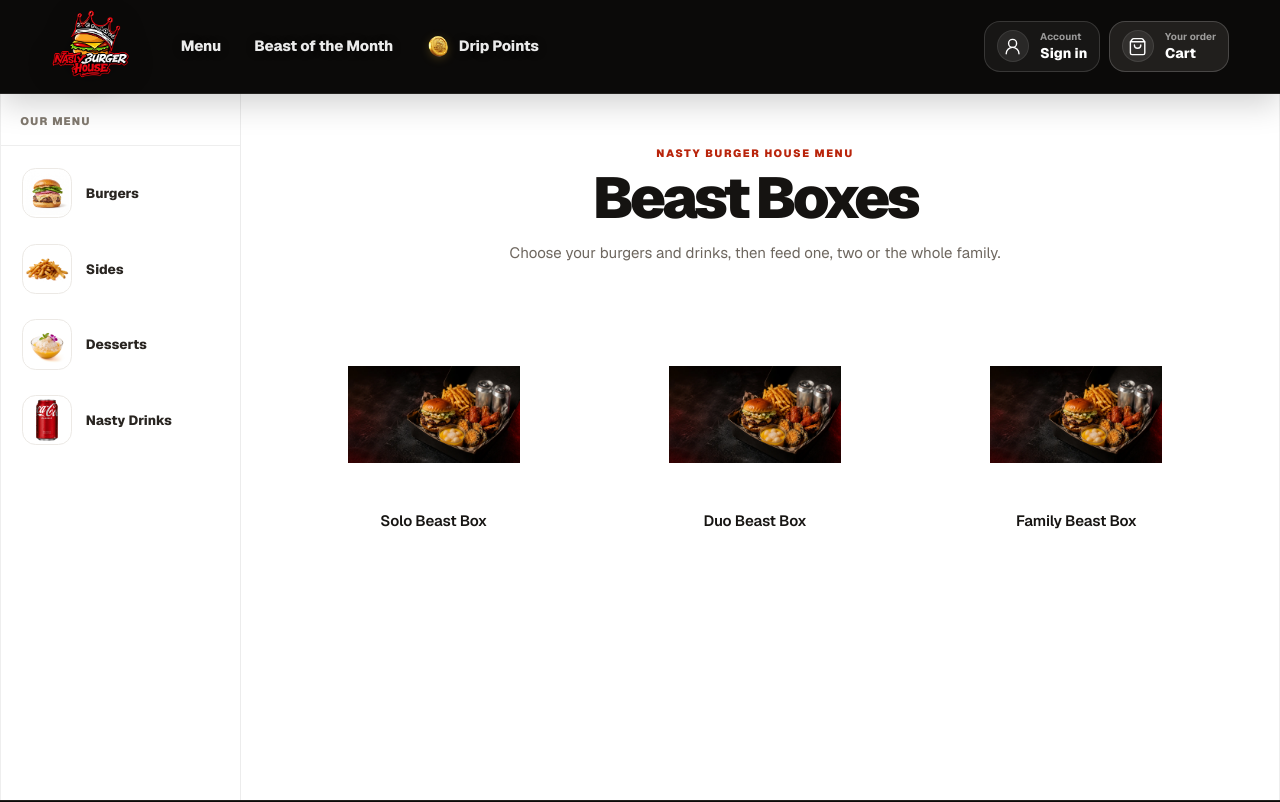
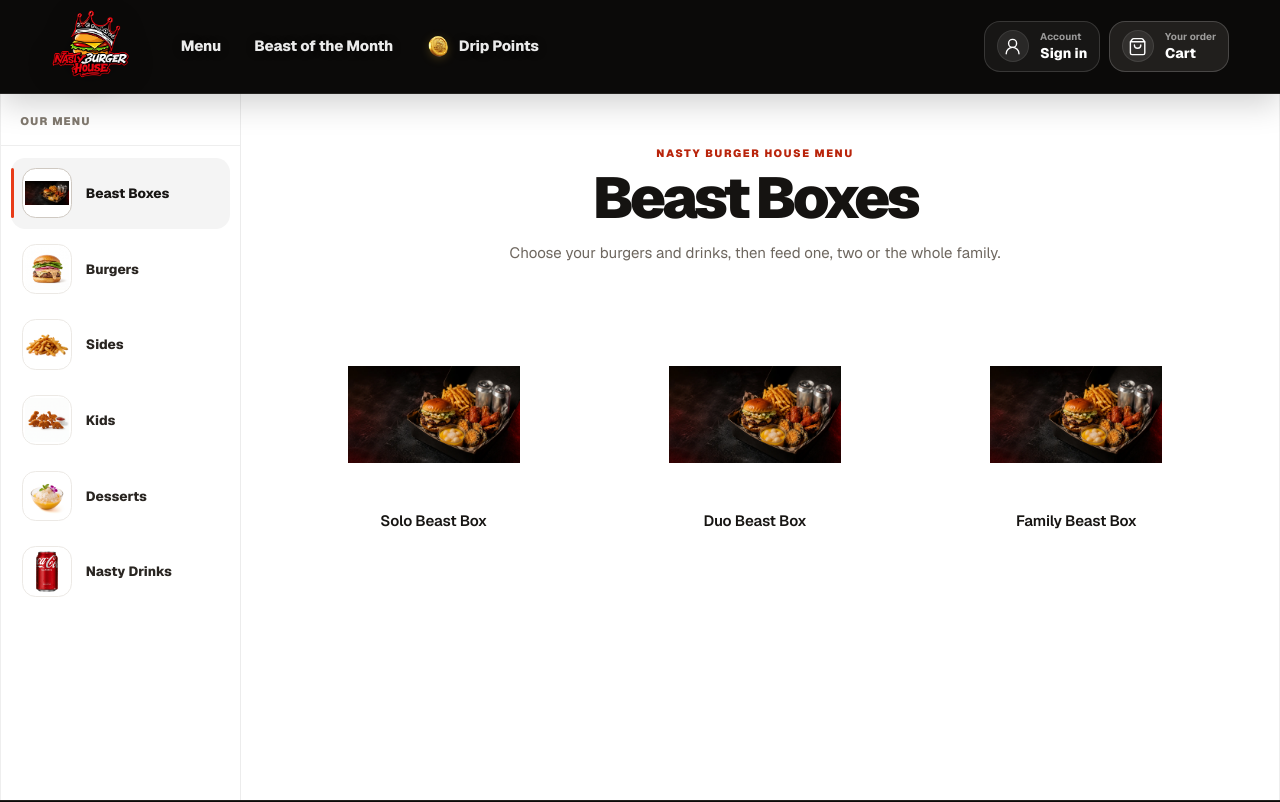
Before and after one commit to furbagurung/nasty-burger-house, a Next.js app: page /menu/beast-boxes in a window 1280 px wide. Shown: the top 802 px of the page. Built offline with nearby package versions, Linux system fonts and the light colour scheme.

Commit message:
Prioritize Beast Boxes and add Kids menu tab

```diff
--- a/app/data/menu-pages.ts
+++ b/app/data/menu-pages.ts
@@ -35,11 +35,11 @@ export const menuPageCategories: MenuPageCategory[] = [
   },
   {
     id: "kids",
-    label: "Little Beasts",
-    shortLabel: "LB",
+    label: "Kids",
+    shortLabel: "K",
     image: "/images/menu/Dino-nuggets.jpg",
     description:
-      "Smaller favourites for little appetites, with kids’ combo choices available during ordering.",
+      "Monster Cheese, Dino Nuggets and smaller favourites made for little appetites.",
   },
   {
     id: "beast-boxes",
@@ -66,8 +66,10 @@ export const menuPageCategories: MenuPageCategory[] = [
 ];
 
 const menuNavigationIds: MenuCategoryId[] = [
+  "beast-boxes",
   "burgers",
   "loaded-sides",
+  "kids",
   "sweet",
   "drinks",
 ];
```
